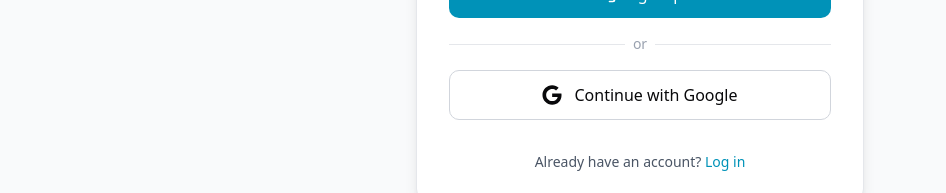
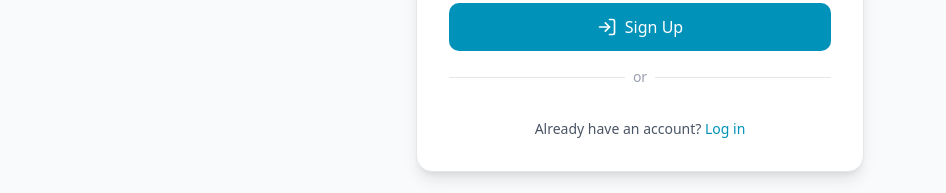
Before and after one commit to thissidemayur/ContentBanao, a Next.js app: page /auth/register in a window 1280 px wide. Shown: the part 658-851 px from the top of the page, without its empty margins (0-946 px from the left). Built offline with nearby package versions, Linux system fonts and the light colour scheme; no server answers.

Commit message:
comment google button

```diff
--- a/component/SigninForm.tsx
+++ b/component/SigninForm.tsx
@@ -126,13 +126,13 @@ export default function SigninForm() {
             <div className="flex-grow border-t border-gray-200"></div>
           </div>
 
-          <button
+          {/* <button
             type="button"
             className="w-full flex items-center justify-center gap-3 border border-gray-300 py-3 rounded-lg hover:bg-gray-50 transition"
           >
             <FaGoogle className="h-5 w-5" />
             Continue with Google
-          </button>
+          </button> */}
         </form>
 
         <p className="text-sm text-center text-gray-600 mt-6">
--- a/component/Singup.tsx
+++ b/component/Singup.tsx
@@ -44,7 +44,7 @@ export default function SignupForm() {
       router.push("/auth/login");
     } catch (error) {
       console.log(error);
-      toast.error((error as any).data.error);
+      toast.error((error as any)?.data?.error || "something went wrong");
     }
   };
 
@@ -171,13 +171,13 @@ export default function SignupForm() {
           </div>
 
           {/* Google */}
-          <button
+          {/* <button
             type="button"
             className="w-full flex items-center justify-center gap-3 border border-gray-300 py-3 rounded-lg hover:bg-gray-50 transition"
           >
             <FaGoogle className="h-5 w-5" />
             Continue with Google
-          </button>
+          </button> */}
         </form>
 
         {/* Already have account */}
```
